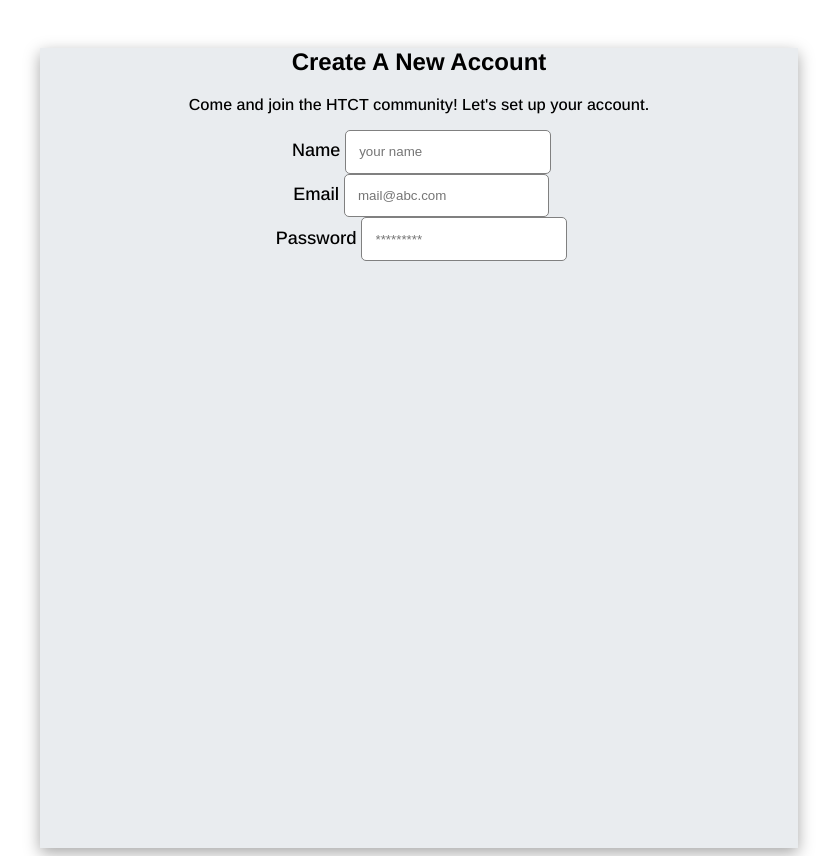
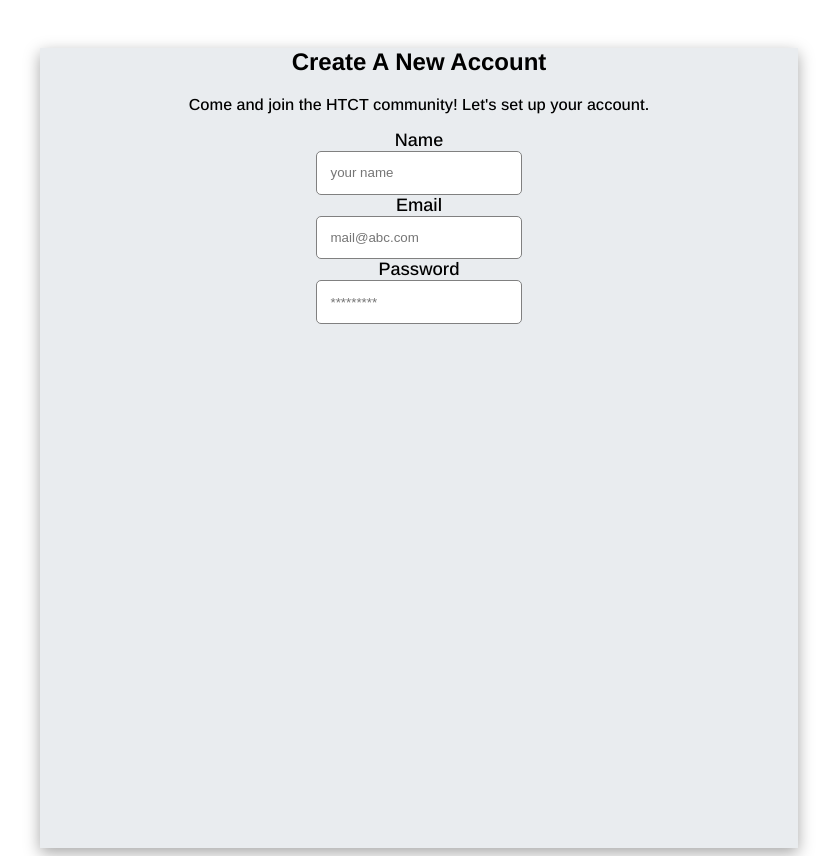
Before and after one commit to omerffaruk/Goal-app-CYF-final-project-1, a React (Create React App) app in the folder client/: page /signup in a window 1280 px wide. Shown: the whole page, without its empty margins (221-1058 px from the left). Built offline with nearby package versions, Linux system fonts and the light colour scheme.

Commit message:
refactor: wrap labels in signup page

```diff
--- a/client/src/pages/SignUp.js
+++ b/client/src/pages/SignUp.js
@@ -7,7 +7,9 @@ const SignUp = () => (
 		<div className="s-form">
 			<form action="" method="post" className="signup-form">
 				<div className="signup-form">
+					<div className="label-ctn">
 						<label htmlFor="name">Name</label>
+					</div>
 					<input
 						type="text"
 						name="username"
@@ -16,7 +18,9 @@ const SignUp = () => (
 					></input>
 				</div>
 				<div className="signup-form">
+					<div className="label-ctn">
 						<label htmlFor="email">Email</label>
+					</div>
 					<input
 						type="email"
 						name="email"
@@ -25,7 +29,9 @@ const SignUp = () => (
 					></input>
 				</div>
 				<div className="signup-form">
+					<div className="label-ctn">
 						<label htmlFor="password">Password</label>
+					</div>
 					<input
 						type="password"
 						name="password"
```
Lines whose indentation alone changed are shown as unchanged.
